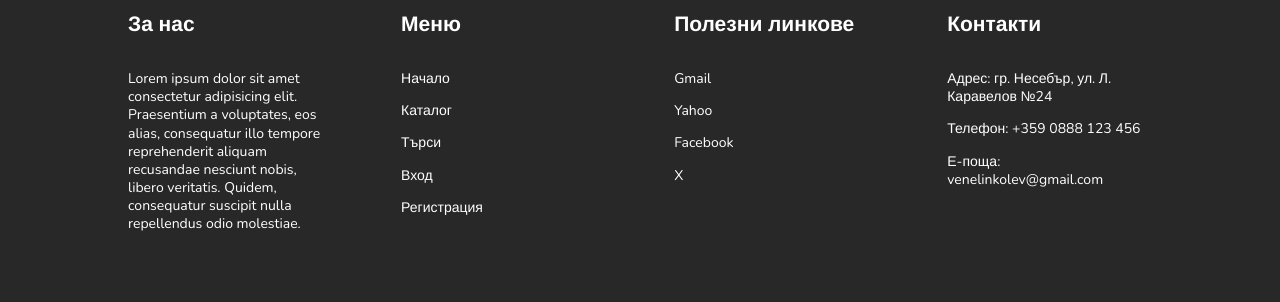
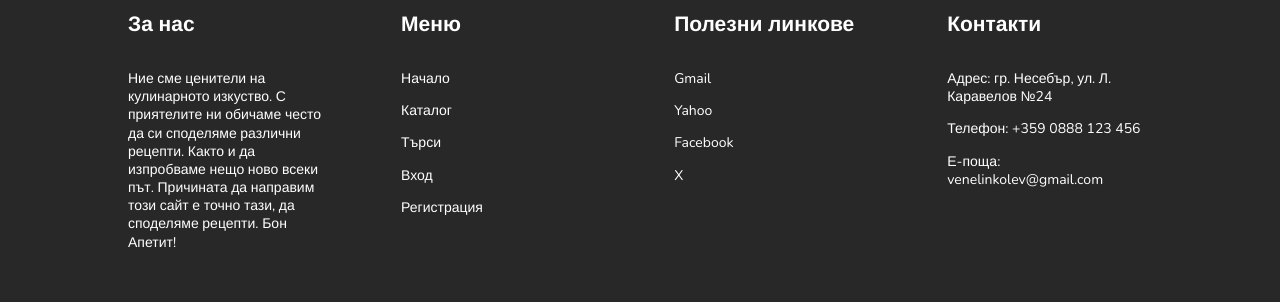
Before and after one commit to venelinkolev/exam-project-reactjs, a React (Vite) app: page / in a window 1280 px wide. Shown: the part 1189-1491 px from the top of the page. Built offline with nearby package versions, Linux system fonts and the light colour scheme; no server answers.

Commit message:
About Us

```diff
--- a/src/components/Footer/Footer.jsx
+++ b/src/components/Footer/Footer.jsx
@@ -9,10 +9,10 @@ export default function Footer() {
           <section className='about-as'>
             <h2>За нас</h2>
             <p>
-              Lorem ipsum dolor sit amet consectetur adipisicing elit.
-              Praesentium a voluptates, eos alias, consequatur illo tempore
-              reprehenderit aliquam recusandae nesciunt nobis, libero veritatis.
-              Quidem, consequatur suscipit nulla repellendus odio molestiae.
+              Ние сме ценители на кулинарното изкуство. С приятелите ни обичаме
+              често да си споделяме различни рецепти. Както и да изпробваме нещо
+              ново всеки път. Причината да направим този сайт е точно тази, да
+              споделяме рецепти. Бон Апетит!
             </p>
           </section>
           <section className='menu'>
```
